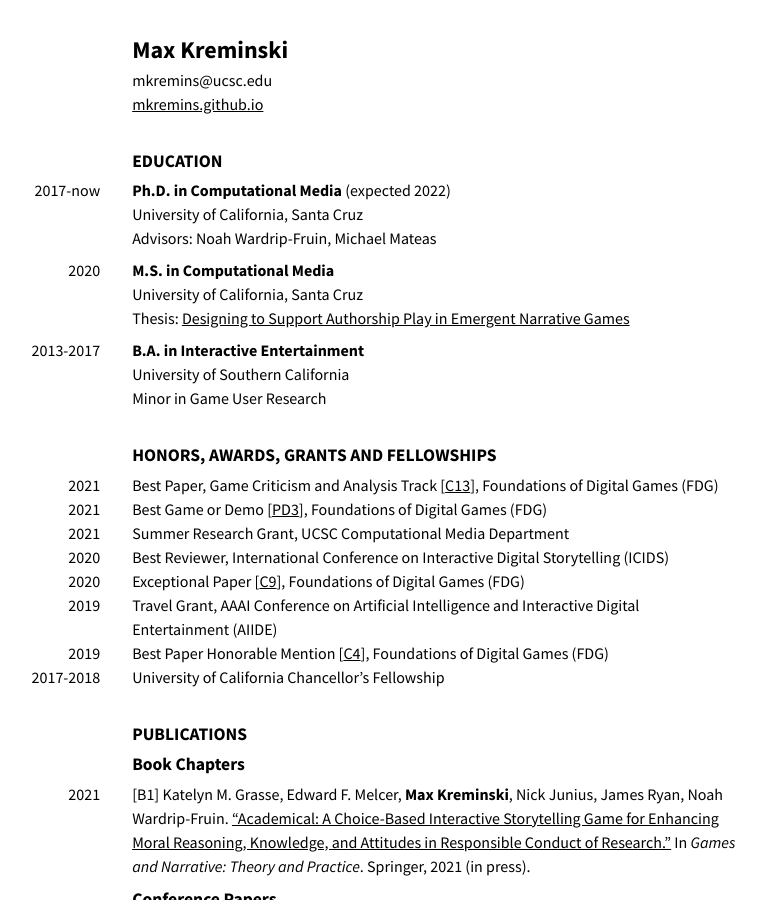
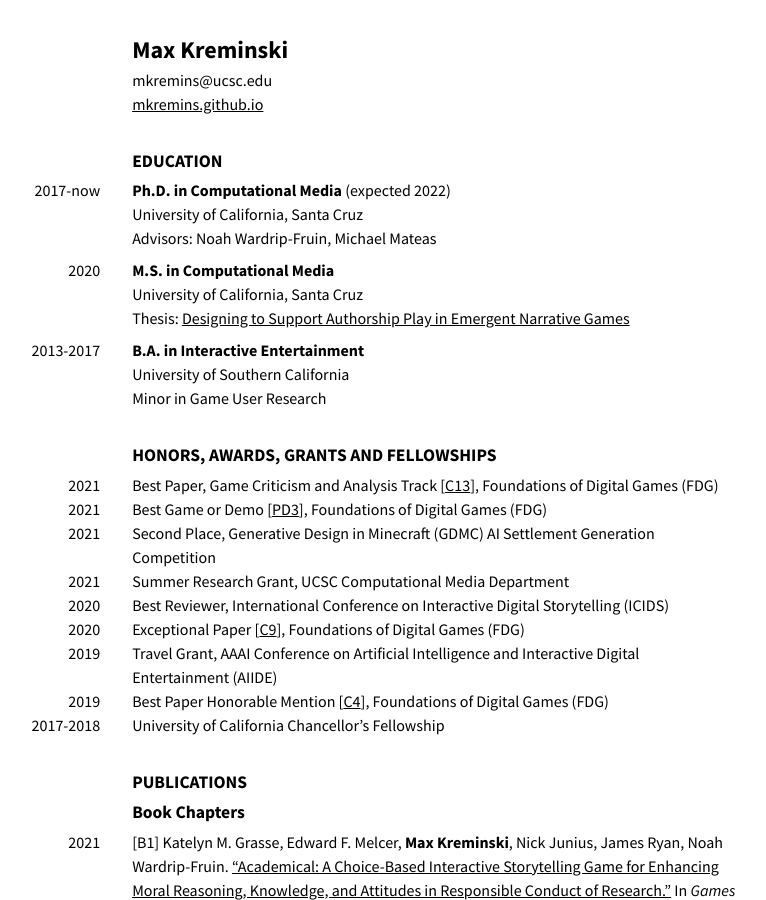
Before and after one commit to mkremins/mkremins.github.io, a Jekyll site: the page built from cv/index.html, in a window 1280 px wide and 900 px high. Shown: the whole window, without its empty margins (262-1028 px from the left). Built offline with Jekyll 4.4.1, drawn with Linux system fonts in a browser that asks for light colours; some of the changed text lies outside the part shown.

Commit message:
Add GDMC 2021 second-place win to CV

```diff
--- a/cv/index.html
+++ b/cv/index.html
@@ -92,6 +92,10 @@ layout: null
         <div class="dated-entry">
           <div class="dated-date">2021</div>
           <div class="dated-content">Best Game or Demo [<a href="#PD3">PD3</a>], Foundations of Digital Games (FDG)<br><em>For paper [PD3].</em></div>
+        </div>
+        <div class="dated-entry">
+          <div class="dated-date">2021</div>
+          <div class="dated-content">Second Place, Generative Design in Minecraft (GDMC) AI Settlement Generation Competition<br></div>
         </div>
         <div class="dated-entry">
           <div class="dated-date">2021</div>
@@ -245,7 +249,7 @@ layout: null
       <h3>Undergraduate Students</h3>
       <div class="dated-entry">
         <div class="dated-date">Sp2021</div>
-        <div class="dated-content">Ari Iramanesh. Student-led independent study project: AgentCraft, an entry for the Generative Design in Minecraft (GDMC) AI Settlement Generation Competition.</div>
+        <div class="dated-content">Ari Iramanesh. Student-led independent study project: AgentCraft, an entry for the Generative Design in Minecraft (GDMC) AI Settlement Generation Competition.<br>★ <em>Second place (of 20 entries) in the 2021 GDMC competition.</em></div>
       </div>
       <div class="dated-entry">
         <div class="dated-date">Su2020</div>
```
